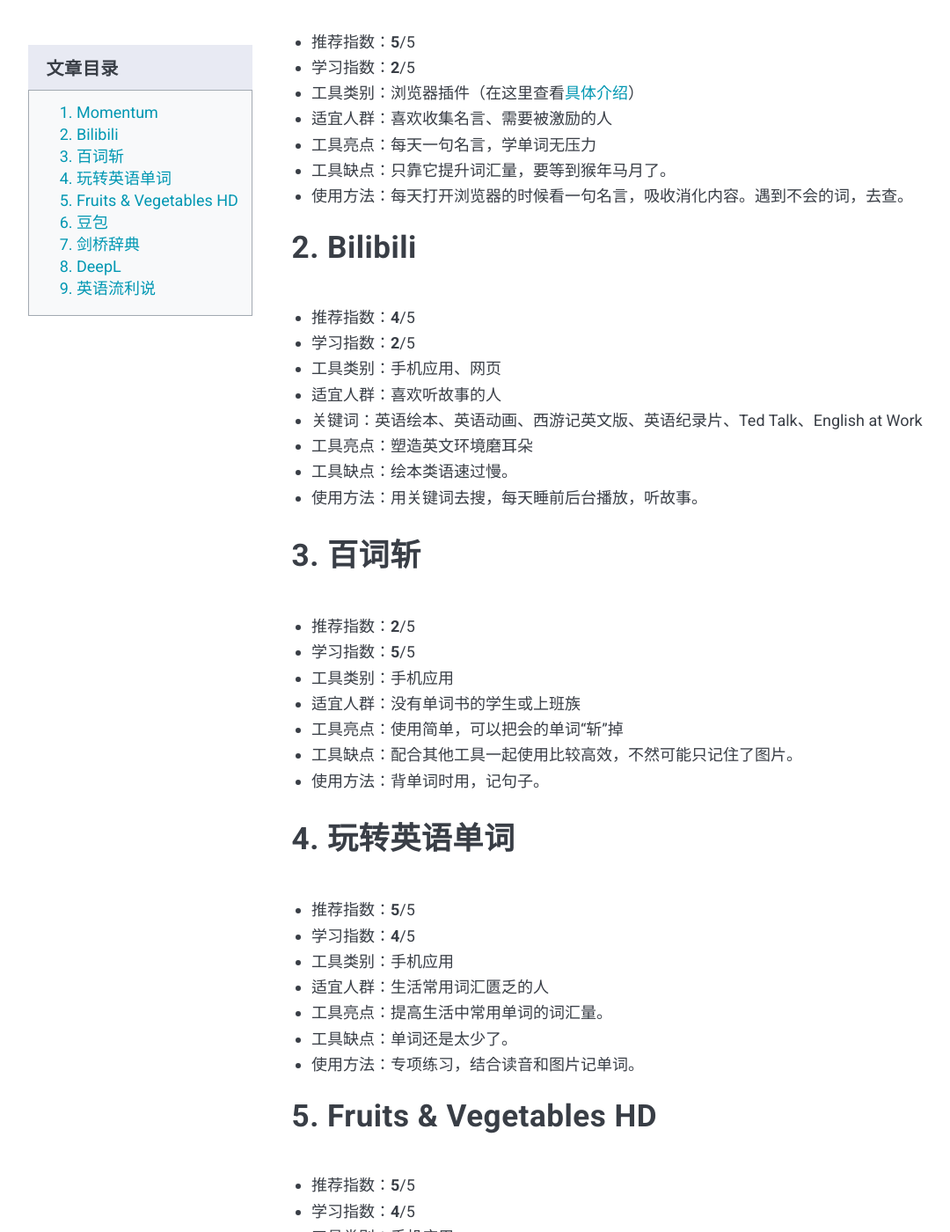
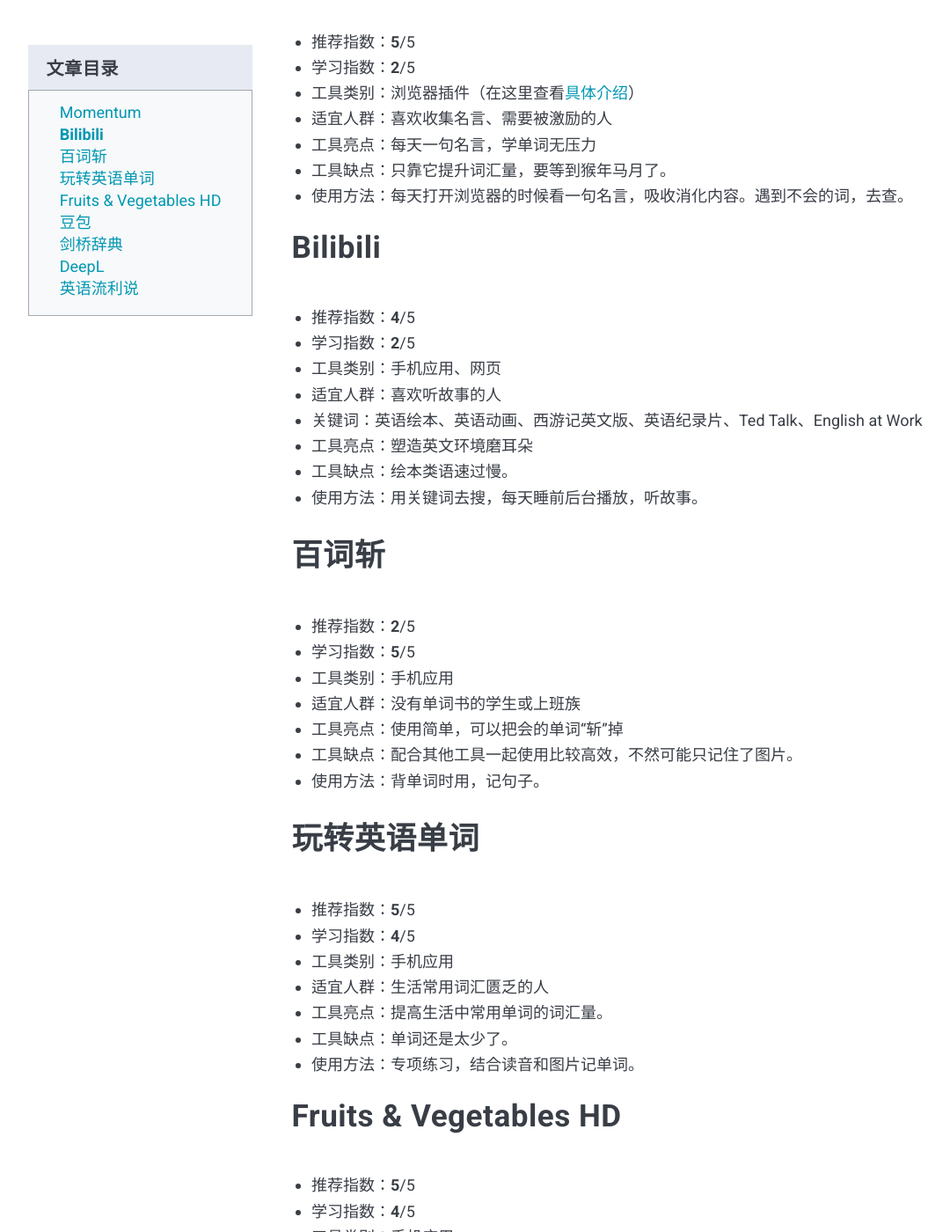
Before and after one commit to xiangxinotes/xiangxinotes.github.io, a Jekyll site: the page built from _posts/2024-10-08-nine-tools-to-learn-english-with-more-fun.markdown, in a window 1280 px wide and 1400 px high, scrolled down 993 px. Shown: the whole window at 88% size, without its empty margins (81-1161 px from the left). Built offline with Jekyll 4.4.1, drawn with Linux system fonts in a browser that asks for light colours; nearby versions of some CDN libraries; comment, search, counter and statistics services are not loaded; some of the changed text lies outside the part shown.

Commit message:
update bug - wording

```diff
--- a/_posts/2024-10-08-nine-tools-to-learn-english-with-more-fun.markdown
+++ b/_posts/2024-10-08-nine-tools-to-learn-english-with-more-fun.markdown
@@ -12,7 +12,7 @@
 
 从大学的时候不敢说、听不懂到现在在外企工作，我仔细的思考并回忆了这10年间，我究竟做对了些什么。这篇文章就把那些我用过的，**推荐**的所有工具分享给你。一共9个，全部免费！请看到最后，告诉我你的看法。
 
-## 1. Momentum
+## Momentum
 
 - 推荐指数：**5**/5
 - 学习指数：**2**/5
@@ -22,7 +22,7 @@
 - 工具缺点：只靠它提升词汇量，要等到猴年马月了。
 - 使用方法：每天打开浏览器的时候看一句名言，吸收消化内容。遇到不会的词，去查。
 
-## 2. Bilibili
+## Bilibili
 
 - 推荐指数：**4**/5
 - 学习指数：**2**/5
@@ -33,7 +33,7 @@
 - 工具缺点：绘本类语速过慢。
 - 使用方法：用关键词去搜，每天睡前后台播放，听故事。
 
-## 3. 百词斩
+## 百词斩
 
 - 推荐指数：**2**/5
 - 学习指数：**5**/5
@@ -43,7 +43,7 @@
 - 工具缺点：配合其他工具一起使用比较高效，不然可能只记住了图片。
 - 使用方法：背单词时用，记句子。
 
-## 4. 玩转英语单词
+## 玩转英语单词
 
 - 推荐指数：**5**/5
 - 学习指数：**4**/5
@@ -53,7 +53,7 @@
 - 工具缺点：单词还是太少了。
 - 使用方法：专项练习，结合读音和图片记单词。
 
-## 5. Fruits & Vegetables HD
+## Fruits & Vegetables HD
 
 - 推荐指数：**5**/5
 - 学习指数：**4**/5
@@ -63,7 +63,7 @@
 - 工具缺点：界面简陋，缺少单词读音。
 - 使用方法：专项练习，通过图片记单词。
 
-## 6. 豆包
+## 豆包
 
 - 推荐指数：**3**/5
 - 学习指数：**3**/5
@@ -73,7 +73,7 @@
 - 工具缺点：需要查找试用智能体，或自己打造一个智能体。
 - 使用方法：专项练习，练语法、练口语、让纠错。
 
-## 7. 剑桥辞典
+## 剑桥辞典
 
 - 推荐指数：**5**/5
 - 学习指数：**5**/5
@@ -83,7 +83,7 @@
 - 工具缺点：几乎没有。
 - 使用方法：查某个单词的发音、意思和使用方法。
 
-## 8. DeepL
+## DeepL
 
 - 推荐指数：**5**/5
 - 学习指数：**4**/5
@@ -93,7 +93,7 @@
 - 工具缺点：发音太快。
 - 使用方法：翻译句子、文章。
 
-## 9. 英语流利说
+## 英语流利说
 
 - 推荐指数：**5**/5
 - 学习指数：**5**/5
--- a/_posts/2025-06-16-16-takeaways-from-the-book-money-does-talk.markdown
+++ b/_posts/2025-06-16-16-takeaways-from-the-book-money-does-talk.markdown
@@ -12,7 +12,7 @@
 ## 个人成长 part
 
 ![一名女子在海面对着太阳和大海张开双臂，有风吹起她的裙子，带来动感]({{ site.baseurl }}/images/pexels-jill-wellington-1638660-40192.jpg)
-* 个人成长 <a href="https://www.pexels.com/photo/lady-in-beach-silhouette-during-daytime-photography-40192/">Photo</a> by Jill Wellington*
+*个人成长 <a href="https://www.pexels.com/photo/lady-in-beach-silhouette-during-daytime-photography-40192/">Photo</a> by Jill Wellington*
 
 ### 你为什么一遇到困难就放弃？
 
--- a/_posts/2026-03-21-how-to-build-a-portfolio-website-if-you-are-a-non-computer-science-students.markdown
+++ b/_posts/2026-03-21-how-to-build-a-portfolio-website-if-you-are-a-non-computer-science-students.markdown
@@ -69,7 +69,7 @@
 对非计算机专业同学来说，
 这就是**最友好、最低成本**的作品集工具。
 
-### 3步做好作品集
+### 三步做好作品集
 
 #### 1. 注册 Notion
 
--- a/_posts/2026-03-27-official-translation-standards-for-safety-signs.markdown
+++ b/_posts/2026-03-27-official-translation-standards-for-safety-signs.markdown
@@ -55,7 +55,7 @@
 
 2026年过去了也别怕，你可以在[这里]({{page.url}}#怎么查看最新版标准)找到最新版。
 
-## 2026最新官方规范文档
+## 最新官方规范文档 2026
 
 先把你需要的电梯安全提示信息文档给你：
 
--- a/_posts/2026-03-30-french-learning-resources.markdown
+++ b/_posts/2026-03-30-french-learning-resources.markdown
@@ -4,7 +4,7 @@
 date: 2026-03-30 22:25:00 +0800
 description: 别再被昂贵的培训班劝退！作为过来人，分享5个私藏的免费法语学习神器：涵盖B站跟读视频、英法双语入门、泛听精听播客及官方真题模拟。附全套学习路径，助你少走弯路。
 image: french-learning-resources-feature.webp
-tags: tools resources language french
+tags: tools resources languages french
 keywords: "自学法语,法语入门,B站法语,法语听力,法语跟读,法语水平测试,DELF,法语播客,News in Slow French,法语学习网站,法语自学,免费法语资源,DELF真题,多邻国法语,英法双语,lingolia"
 ---
 
```
